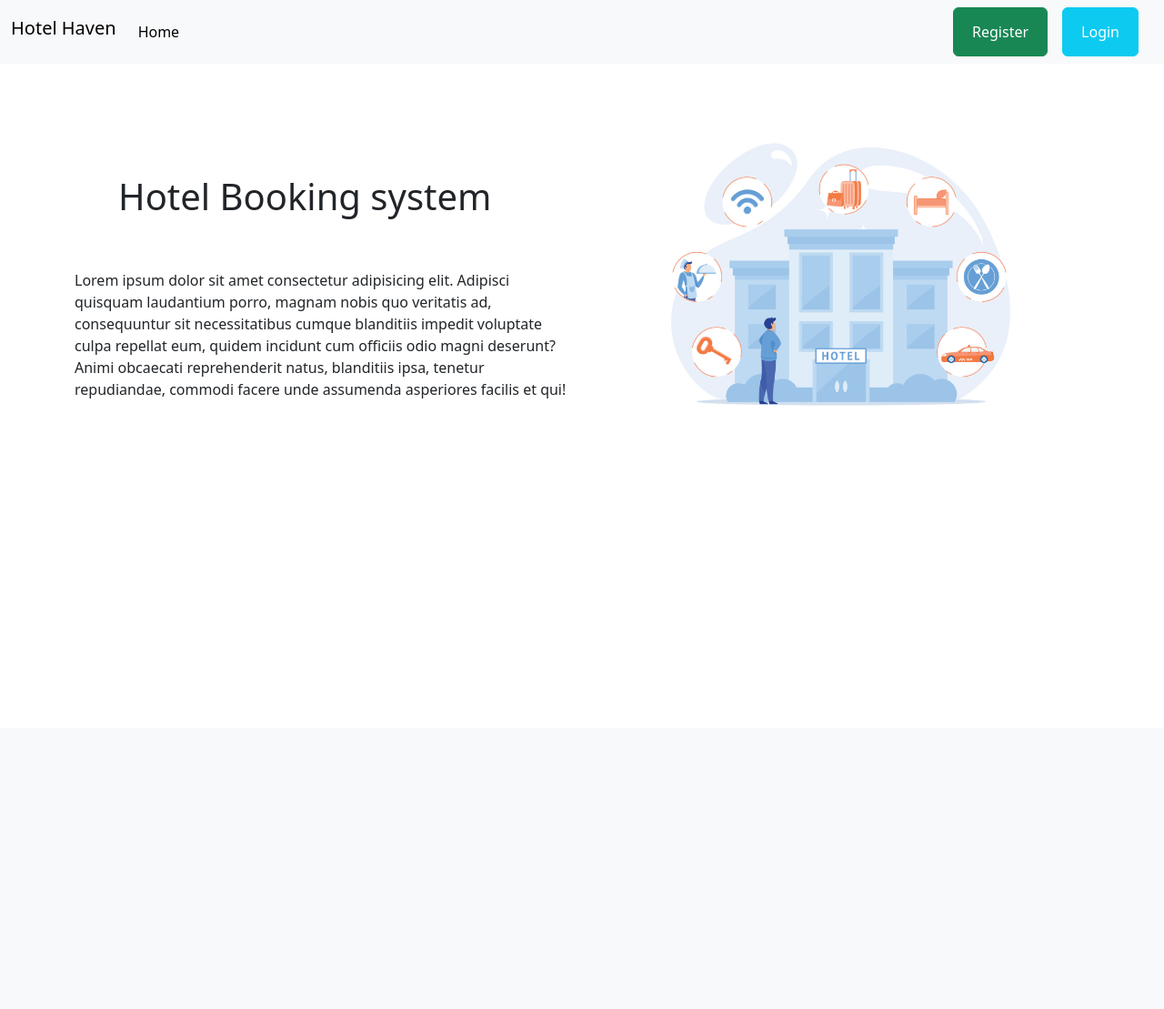
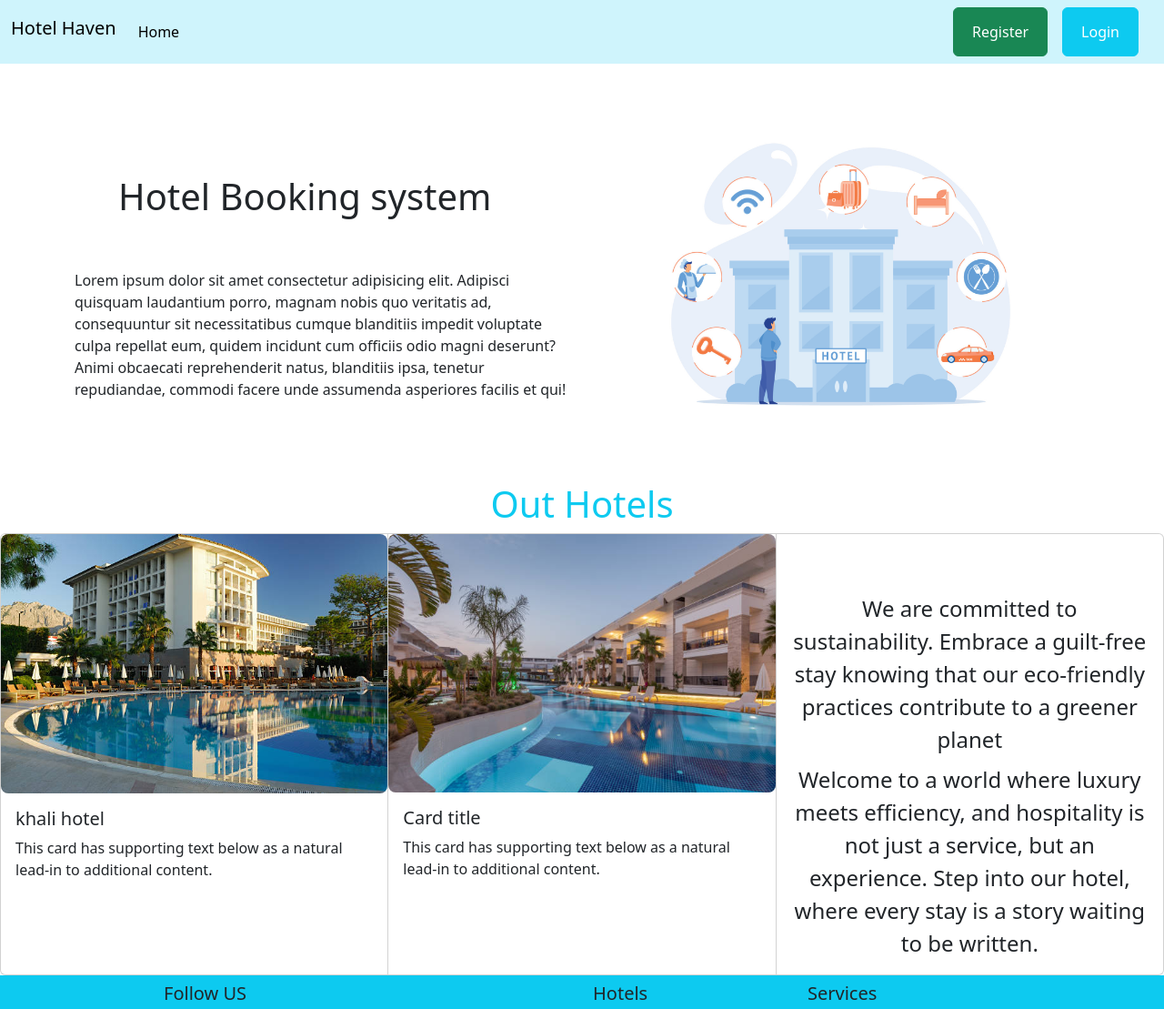
Before and after one commit to md-pranta/django-hotel, a Django app: page / in a window 1280 px wide. Shown: the top 1109 px of the page at 91% size. Before the commit the page ends 446 px from the top, so only its background shows below. Run offline with Django 5.2, Linux system fonts and the light colour scheme.

Commit message:
update ui

```diff
--- a/core/templates/base.html
+++ b/core/templates/base.html
@@ -1,53 +1,82 @@
-<!doctype html>
+<!DOCTYPE html>
 <html lang="en">
   <head>
-    <meta charset="utf-8">
-    <meta name="viewport" content="width=device-width, initial-scale=1">
+    <meta charset="utf-8" />
+    <meta name="viewport" content="width=device-width, initial-scale=1" />
     <title>{% block title %}{% endblock title %}</title>
-    <link href="https://cdn.jsdelivr.net/npm/bootstrap@5.3.2/dist/css/bootstrap.min.css" rel="stylesheet" integrity="sha384-T3c6CoIi6uLrA9TneNEoa7RxnatzjcDSCmG1MXxSR1GAsXEV/Dwwykc2MPK8M2HN" crossorigin="anonymous">
+    <link
+      href="https://cdn.jsdelivr.net/npm/bootstrap@5.3.2/dist/css/bootstrap.min.css"
+      rel="stylesheet"
+      integrity="sha384-T3c6CoIi6uLrA9TneNEoa7RxnatzjcDSCmG1MXxSR1GAsXEV/Dwwykc2MPK8M2HN"
+      crossorigin="anonymous"
+    />
   </head>
   <body>
-    <section>
-        <nav class="navbar navbar-expand-lg  bg-body-tertiary">
+    <nav class="navbar navbar-expand-lg bg-info-subtle bg-body-tertiary">
       <div class="container-fluid">
         <h3 class="navbar-brand">Hotel Haven</h3>
-              <button class="navbar-toggler" type="button" data-bs-toggle="collapse" data-bs-target="#navbarSupportedContent" aria-controls="navbarSupportedContent" aria-expanded="false" aria-label="Toggle navigation">
+        <button
+          class="navbar-toggler"
+          type="button"
+          data-bs-toggle="collapse"
+          data-bs-target="#navbarSupportedContent"
+          aria-controls="navbarSupportedContent"
+          aria-expanded="false"
+          aria-label="Toggle navigation"
+        >
           <span class="navbar-toggler-icon"></span>
         </button>
         <div class="collapse navbar-collapse" id="navbarSupportedContent">
           <ul class="navbar-nav me-auto mb-2 mb-lg-0">
             <li class="nav-item">
-                    <a class="nav-link active" aria-current="page" href="{% url 'home' %}">Home</a>
+              <a
+                class="nav-link active"
+                aria-current="page"
+                href="{% url 'home' %}"
+                >Home</a
+              >
             </li>
             {% if request.user.is_authenticated %}
             <li class="nav-item">
-                    <a class="nav-link active" aria-current="page" href="{% url 'hotel' %}">Hotel</a>
+              <a
+                class="nav-link active"
+                aria-current="page"
+                href="{% url 'hotel' %}"
+                >Hotel</a
+              >
             </li>
             {% endif %}
-
-
           </ul>
           <div class="d-flex">
             <ul class="navbar-nav me-auto mb-2 mb-lg-0">
               {% if request.user.is_authenticated %}
 
               <li class="nav-item btn btn-primary mx-3">
-                      <a class="nav-link text-white" href="{% url 'profile' user.username %}">Profile</a>
+                <a
+                  class="nav-link text-white"
+                  href="{% url 'profile' user.username %}"
+                  >Profile</a
+                >
               </li>
 
               <li class="nav-item btn btn-danger mx-3">
-                      <a class="nav-link text-white" href="{% url 'logout' %}">Logout</a>
+                <a class="nav-link text-white" href="{% url 'logout' %}"
+                  >Logout</a
+                >
               </li>
               {% else %}
 
-                    <li class="nav-item btn btn-success ">
-                      <a class="nav-link text-white" href="{% url 'register' %}">Register</a>
+              <li class="nav-item btn btn-success">
+                <a class="nav-link text-white" href="{% url 'register' %}"
+                  >Register</a
+                >
               </li>
               <li class="nav-item btn btn-info mx-3">
-                      <a class="nav-link text-white" href="{% url 'login' %}">Login</a>
+                <a class="nav-link text-white" href="{% url 'login' %}"
+                  >Login</a
+                >
               </li>
               {% endif %}
-
             </ul>
           </div>
         </div>
@@ -58,10 +87,13 @@
     <div>
       <h3 class="text-{{i.tags}}">{{i}}</h3>
     </div>
-          {% endfor %}
-    </section>
-
-    {% block content %}{% endblock content %}
-    <script src="https://cdn.jsdelivr.net/npm/bootstrap@5.3.2/dist/js/bootstrap.bundle.min.js" integrity="sha384-C6RzsynM9kWDrMNeT87bh95OGNyZPhcTNXj1NW7RuBCsyN/o0jlpcV8Qyq46cDfL" crossorigin="anonymous"></script>
+    <!-- prettier-ignore -->
+    {% endfor %} {% block content %}{% endblock content %}
+    {% include "footer.html" %}
+    <script
+      src="https://cdn.jsdelivr.net/npm/bootstrap@5.3.2/dist/js/bootstrap.bundle.min.js"
+      integrity="sha384-C6RzsynM9kWDrMNeT87bh95OGNyZPhcTNXj1NW7RuBCsyN/o0jlpcV8Qyq46cDfL"
+      crossorigin="anonymous"
+    ></script>
   </body>
 </html>
--- /dev/null
+++ b/core/templates/footer.html
@@ -0,0 +1,30 @@
+<footer class="bg-info w-100">
+  <div class="container w-75 m-auto row p-2">
+    <div class="col-md-6">
+      <h5>Follow US</h5>
+      <div class="icons">
+        <img class="icon" src="images/LinkedIn.png" alt="" />
+        <img class="icon" src="images/YouTube.png" alt="" />
+        <img class="icon" src="images/LinkedIn.png" alt="" />
+      </div>
+    </div>
+    <div class="col-md-3">
+      <h5>Hotels</h5>
+      <li>ABout</li>
+      <li>Contact us</li>
+      <li>Culture</li>
+      <li>Blog</li>
+    </div>
+    <div class="col-md-3">
+      <h5>Services</h5>
+      <li>Swimming</li>
+      <li>Gym</li>
+      <li>Boofe</li>
+      <li>Night Club</li>
+    </div>
+  </div>
+  <hr />
+  <p class="text-center mt-3">
+    <small>Copyright © {% now "Y" %} juhure Nurul Haque Pranto</small>
+  </p>
+</footer>
--- a/core/templates/index.html
+++ b/core/templates/index.html
@@ -19,5 +19,67 @@
     </div>
   </div>
 </div>
+<div>
+  <h1 class="text-center text-info">Out Hotels</h1>
+</div>
+<div class="card-group justify-content-center align-align-items-center">
+  <div class="card">
+    <img src="{% static "h1.jpg" %}" class="card-img-top rounded-3" alt="h1" />
+    <div class="card-body">
+      <h5 class="card-title">khali hotel</h5>
+      <p class="card-text">
+        This card has supporting text below as a natural lead-in to additional
+        content.
+      </p>
+    </div>
+  </div>
 
+  <div class="card">
+    <img src="{% static "h2.jpg" %}" class="card-img-top rounded-3" alt="h2" />
+    <div class="card-body">
+      <h5 class="card-title">Card title</h5>
+      <p class="card-text">
+        This card has supporting text below as a natural lead-in to additional
+        content.
+      </p>
+    </div>
+  </div>
+  <div class="card text-center">
+    {% comment %}
+    <div class="card-header">Featured</div>
+    {% endcomment %}
+    <div class="card-body mt-5">
+      <p class="card-title fs-4">
+        We are committed to sustainability. Embrace a guilt-free stay knowing
+        that our eco-friendly practices contribute to a greener planet
+      </p>
+      <p class="card-text fs-4">
+        Welcome to a world where luxury meets efficiency, and hospitality is not
+        just a service, but an experience. Step into our hotel, where every stay
+        is a story waiting to be written.
+      </p>
+      {% if request.user.is_authenticated %}
+      <button type="button" class="btn btn-success">
+        <a href="{% url 'hotel' %}" class="text-decoration-none text-white"
+          >Show all Hotels</a
+        >
+      </button>
+      {% endif %}
+    </div>
+    {% comment %}
+    <div class="card-footer text-muted">2 days ago</div>
+    {% endcomment %}
+  </div>
+  {% comment %}
+  <div class="card">
+    <div class="card-body">
+      <h5 class="card-title">
+        <a href="{% url 'hotel' %}" class="text-decoration-none"
+          >Show all Hotels</a
+        >
+      </h5>
+    </div>
+  </div>
+  {% endcomment %}
+</div>
 {% endblock content %}
--- a/core/views.py
+++ b/core/views.py
@@ -1,7 +1,8 @@
 from django.shortcuts import render
 
 from django.views.generic import TemplateView
-
+from hotel.models import HotelModel
 
 class homeview(TemplateView):
+    data = HotelModel.objects.all()
     template_name = 'index.html'
--- a/hotel/urls.py
+++ b/hotel/urls.py
@@ -5,6 +5,7 @@ urlpatterns = [
 
 
     path('hotel/',  views.showhotel, name='hotel'),
+    path('category/<slug:category_slug>/',views.showhotel,name="category_wise"),
     path('details/<int:hotel_id>/', views.hotel_detail_view, name='details'),
 
     path('review/<int:hotel_id>/', views.review_view, name='review'),
--- a/users/urls.py
+++ b/users/urls.py
@@ -13,4 +13,5 @@ urlpatterns = [
     path('booking/<int:hotel_id>/', views.hotel_booking_view, name='booking'),
 
     path('logout/',  views.userlogoutview.as_view(), name='logout'),
+    path('passchange/',views.pass_change, name='passchange'),
 ]
```
Also changed, not shown: hotel/admin.py (+5 -2 lines), hotel/models.py (+8 -0 lines), hotel/templates/hotel.html (+30 -10 lines), hotel/views.py (+6 -2 lines), users/forms.py (+7 -1 lines), users/templates/passChange.html (added, +21 -0 lines), users/templates/profile.html (+26 -19 lines), users/views.py (+13 -2 lines), core/static/h1.jpg (added), core/static/h2.jpg (added), db.sqlite3, hotel/migrations/0004_categorymodel.py (added), hotel/migrations/0005_hotelmodel_category.py (added). Lines whose indentation alone changed are shown as unchanged.
